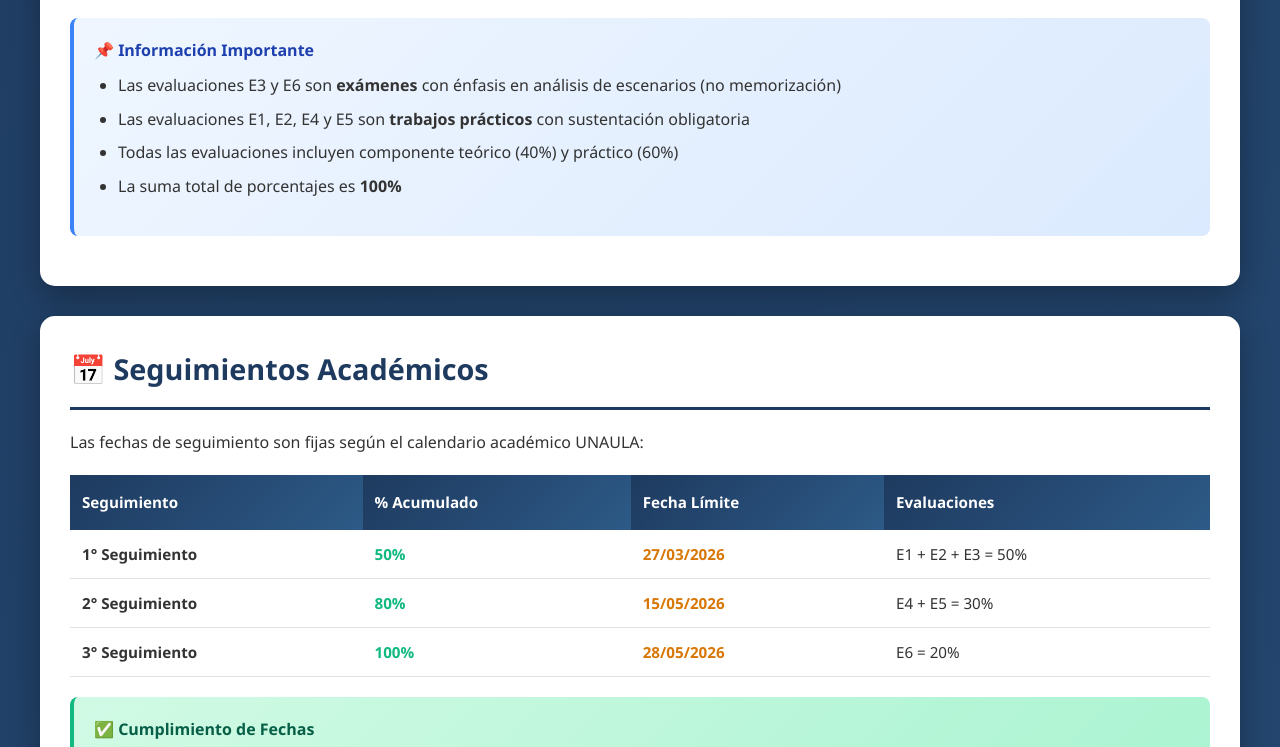
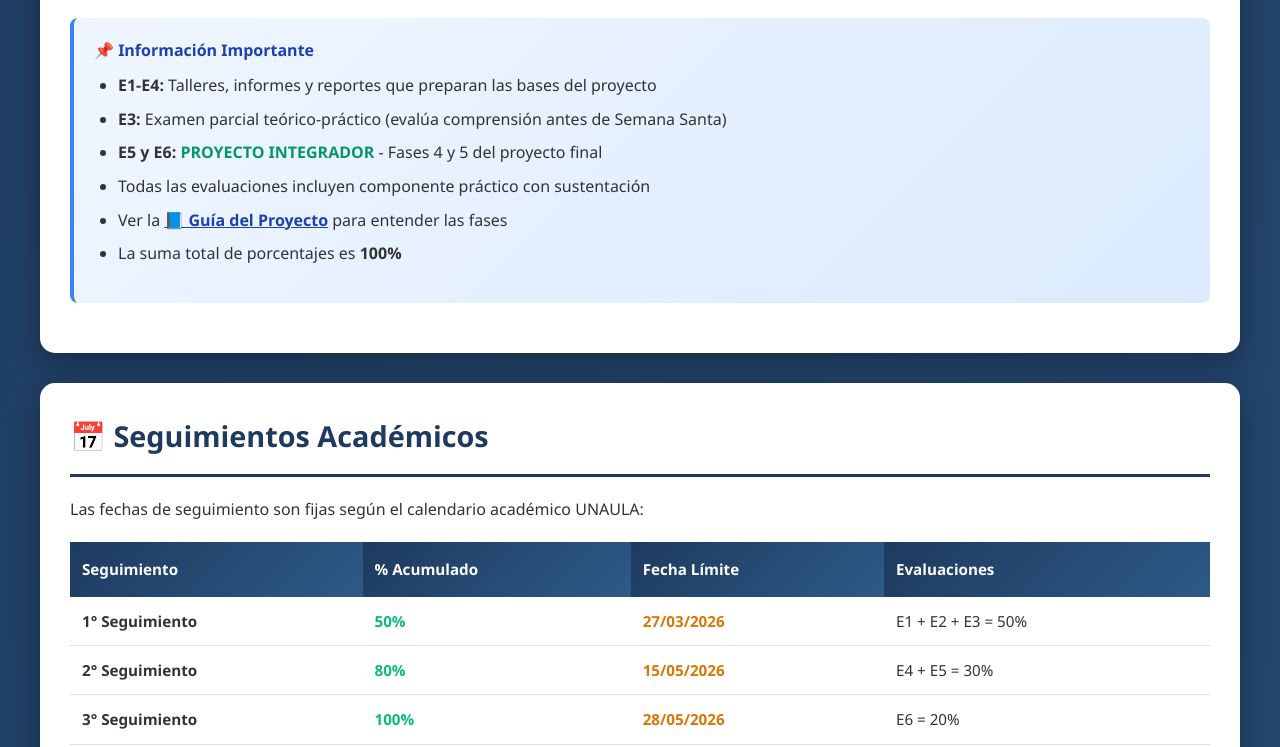
Before and after one commit to heldigard/unaula-IF0099-sistemas-operativos-I, a plain HTML site: page concertacion.html in a window 1280 px wide. Shown: the part 1102-1849 px from the top of the page. Drawn offline with Linux system fonts and the light colour scheme.

Commit message:
deploy: cbc01d6611246ee42197dbe72c36346a6a12a4d9

```diff
--- a/concertacion.html
+++ b/concertacion.html
@@ -400,9 +400,11 @@
             <div class="info-box">
                 <h4>📌 Información Importante</h4>
                 <ul>
-                    <li>Las evaluaciones E3 y E6 son <strong>exámenes</strong> con énfasis en análisis de escenarios (no memorización)</li>
-                    <li>Las evaluaciones E1, E2, E4 y E5 son <strong>trabajos prácticos</strong> con sustentación obligatoria</li>
-                    <li>Todas las evaluaciones incluyen componente teórico (40%) y práctico (60%)</li>
+                    <li><strong>E1-E4:</strong> Talleres, informes y reportes que preparan las bases del proyecto</li>
+                    <li><strong>E3:</strong> Examen parcial teórico-práctico (evalúa comprensión antes de Semana Santa)</li>
+                    <li><strong>E5 y E6:</strong> <span style="color: #059669; font-weight: bold;">PROYECTO INTEGRADOR</span> - Fases 4 y 5 del proyecto final</li>
+                    <li>Todas las evaluaciones incluyen componente práctico con sustentación</li>
+                    <li>Ver la <a href="proyecto.html" style="color: #1e40af; font-weight: 600;">📘 Guía del Proyecto</a> para entender las fases</li>
                     <li>La suma total de porcentajes es <strong>100%</strong></li>
                 </ul>
             </div>
@@ -623,6 +625,7 @@
                 <a href="cronograma.html">📅 Cronograma Completo</a>
                 <a href="evaluaciones.html">📝 Detalle de Evaluaciones</a>
                 <a href="rubricas.html">📋 Rúbricas de Calificación</a>
+                <a href="proyecto.html">📘 Guía del Proyecto</a>
                 <a href="../docs/AC-IF0099-001-2026-1-Sistemas%20Operativos%20I.pdf">📄 Acta UNAULA (PDF)</a>
             </div>
         </section>
@@ -634,6 +637,7 @@
                 <a href="../index.html">Inicio</a> |
                 <a href="cronograma.html">Cronograma</a> |
                 <a href="evaluaciones.html">Evaluaciones</a> |
+                <a href="proyecto.html">Proyecto</a> |
                 <a href="rubricas.html">Rúbricas</a>
             </p>
             <p style="margin-top: 10px; color: #999; font-size: 0.9em;">
```
Also changed, not shown: index.html (+4 -0 lines).
